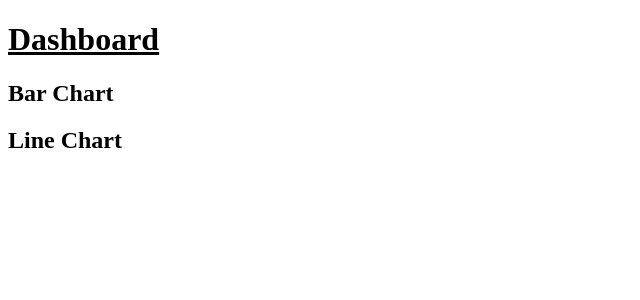
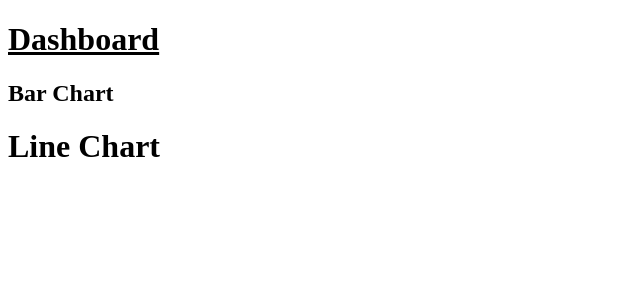
Before and after one commit to faddah/nextjs-codeevolution-routing-demo, a Next.js app: page /dashboard in a window 1280 px wide. Shown: the top 300 px of the page, without its empty margins (0-640 px from the left). Built offline with nearby package versions, Linux system fonts and the light colour scheme.

Commit message:
Changed <h2> to <h1>.

```diff
--- a/src/app/dashboard/line-chart.tsx
+++ b/src/app/dashboard/line-chart.tsx
@@ -1,3 +1,3 @@
 export default function LineChart() {
-	return <h2>Line Chart</h2>;
+	return <h1>Line Chart</h1>;
 }
```
